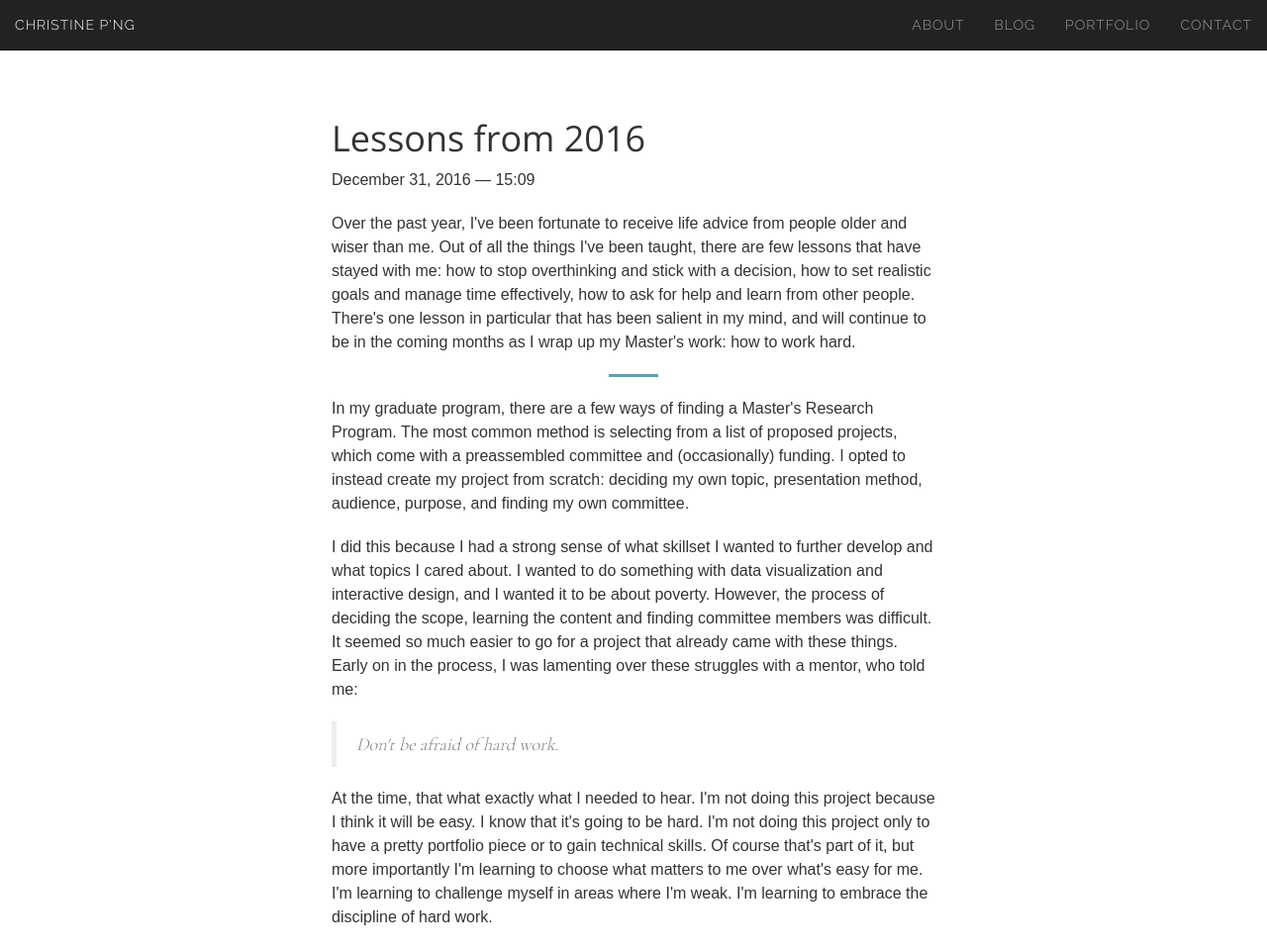
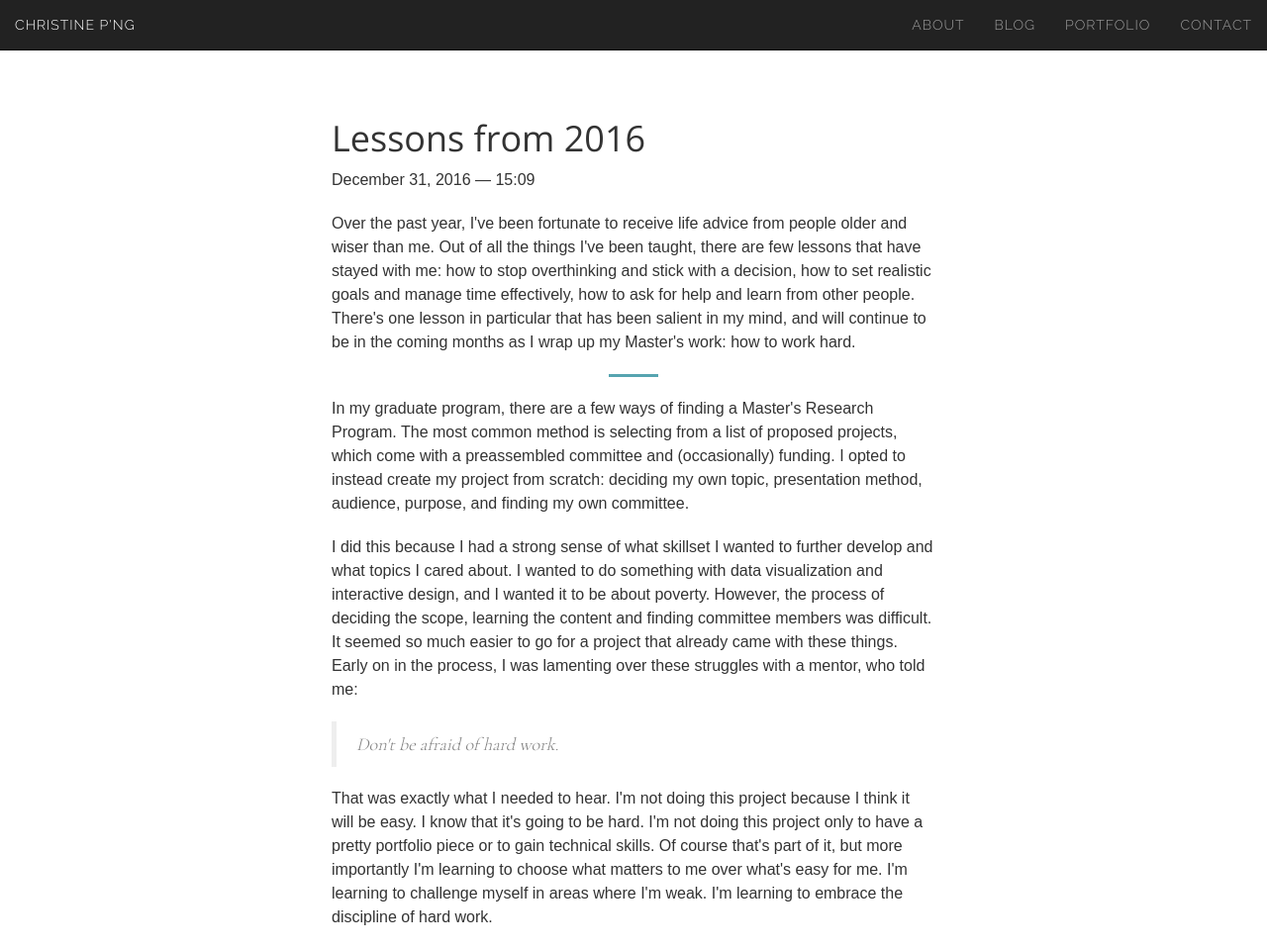
Before and after one commit to chspng/christinepng.ca, a Jekyll site: the page built from _posts/2016-12-31-yearly-reflection.md, in a window 1280 px wide and 959 px high. Shown: the whole window at 99% size. Built offline with Jekyll 4.4.1, drawn with Linux system fonts in a browser that asks for light colours.

Commit message:
fixed typo

```diff
--- a/_posts/2016-12-31-yearly-reflection.md
+++ b/_posts/2016-12-31-yearly-reflection.md
@@ -16,7 +16,7 @@ description: Taking note of what I have learned over the past year
 	Don't be afraid of hard work.
 </blockquote>
 
-<p>At the time, that what exactly what I needed to hear. I'm not doing this project because I think it will be easy. I know that it's going to be hard. I'm not doing this project only to have a pretty portfolio piece or to gain technical skills. Of course that's part of it, but more importantly I'm learning to choose what matters to me over what's easy for me. I'm learning to challenge myself in areas where I'm weak. I'm learning to embrace the discipline of hard work.
+<p>That was exactly what I needed to hear. I'm not doing this project because I think it will be easy. I know that it's going to be hard. I'm not doing this project only to have a pretty portfolio piece or to gain technical skills. Of course that's part of it, but more importantly I'm learning to choose what matters to me over what's easy for me. I'm learning to challenge myself in areas where I'm weak. I'm learning to embrace the discipline of hard work.
 
 <!-- <hr>
 
```
